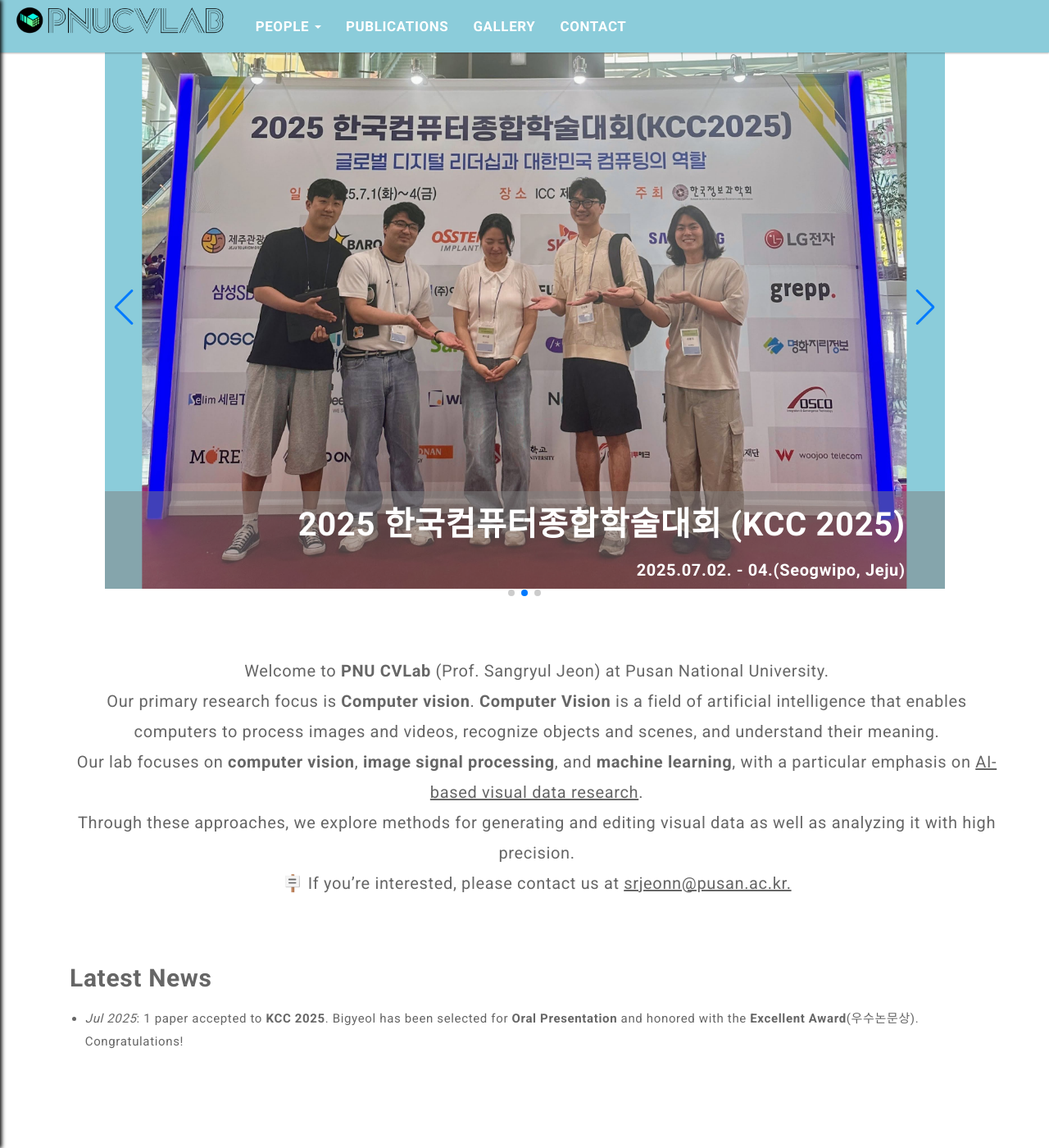
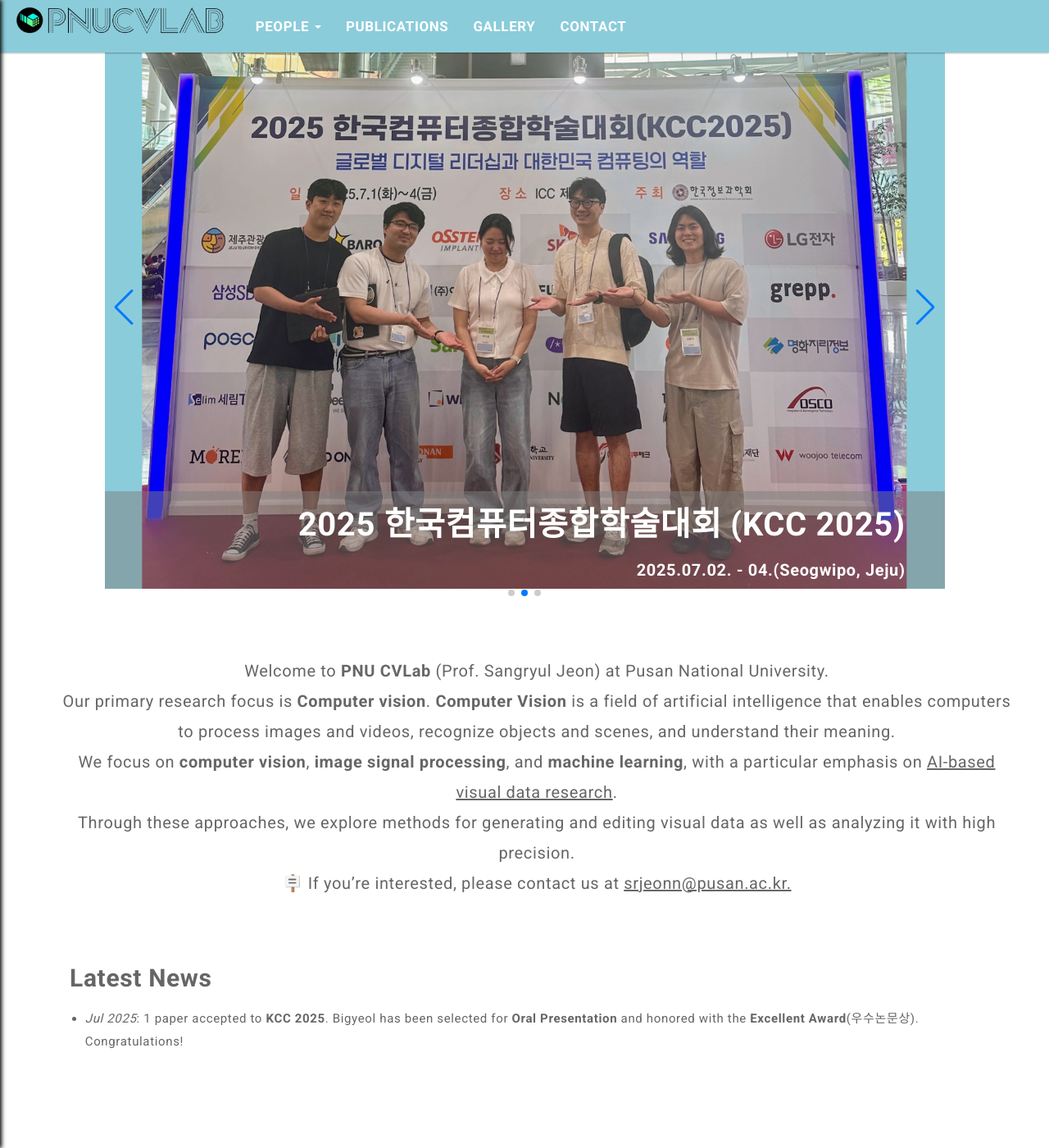
Before and after one commit to pnucvlab/pnucvlab.github.io, a Jekyll site: the page built from index.html, in a window 1280 px wide and 1400 px high, scrolled down 86 px. Shown: the whole window at 82% size. Built offline with Jekyll 4.4.1, drawn with Linux system fonts in a browser that asks for light colours; the list of posts is cut into pages by our own code.

Commit message:
Edit Home

```diff
--- a/assets/css/main.css
+++ b/assets/css/main.css
@@ -395,6 +395,8 @@
 /* Home Intro Section 스타일 */
 .home-intro {
   padding: 60px 0;
+  margin-left: -20px;
+  margin-right: -20px;
   text-align: center;
   font-size: 20px;
 }
--- a/index.html
+++ b/index.html
@@ -66,7 +66,7 @@
     Welcome to <strong>PNU CVLab</strong> (Prof. Sangryul Jeon) at Pusan National University.<br>
     Our primary research focus is <b>Computer vision</b>. <strong>Computer Vision</strong> is a field of artificial intelligence that enables computers to process images and videos,
     recognize objects and scenes, and understand their meaning.<br>
-    Our lab focuses on <strong>computer vision</strong>, <strong>image signal processing</strong>, and <strong>machine learning</strong>,
+    We focus on <strong>computer vision</strong>, <strong>image signal processing</strong>, and <strong>machine learning</strong>,
     with a particular emphasis on <u>AI-based visual data research</u>.<br>
     Through these approaches, we explore methods for generating and editing visual data as well as analyzing it with high precision.<br>
     🪧 If you’re interested, please contact us at <u>srjeonn@pusan.ac.kr.</u>
```
